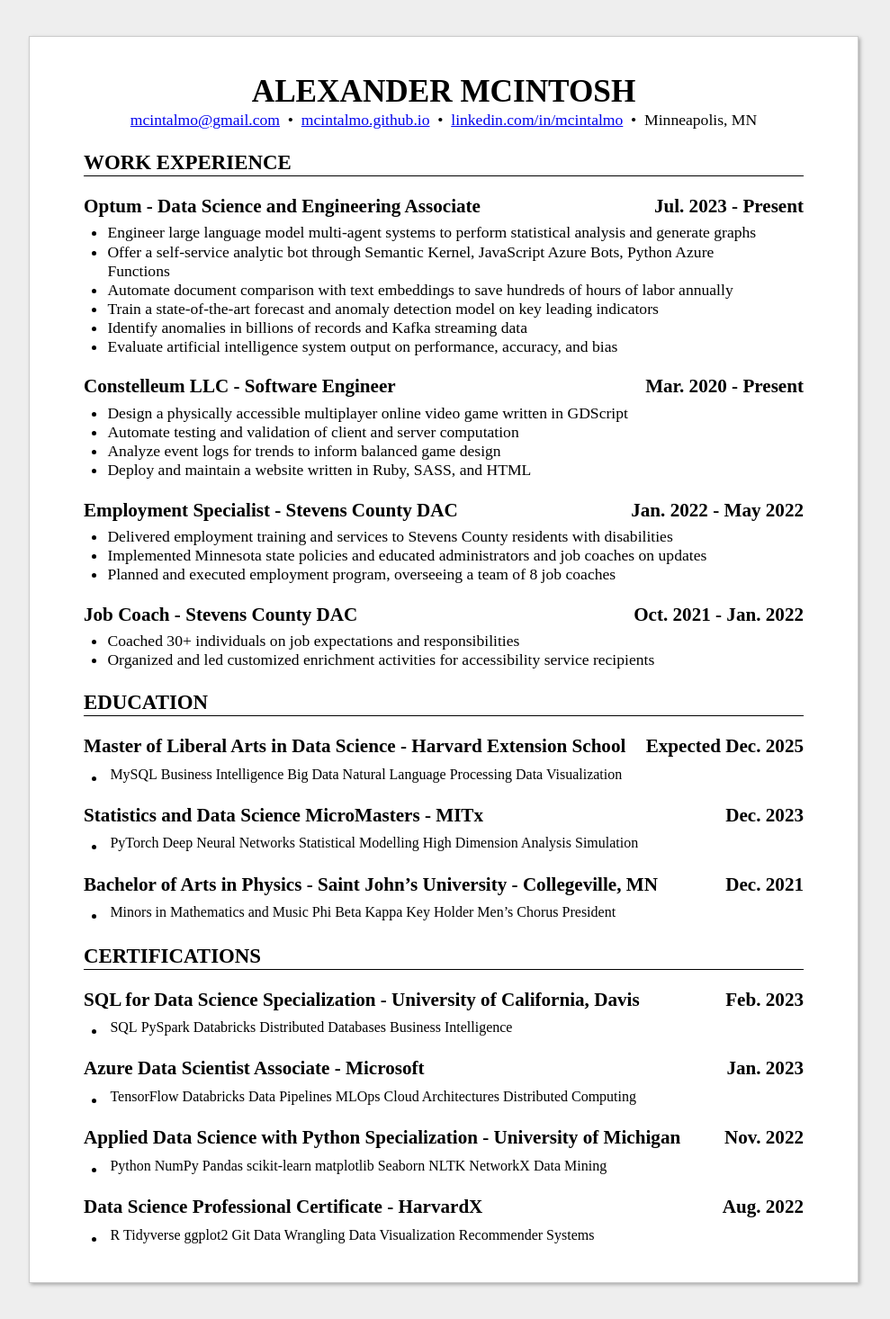
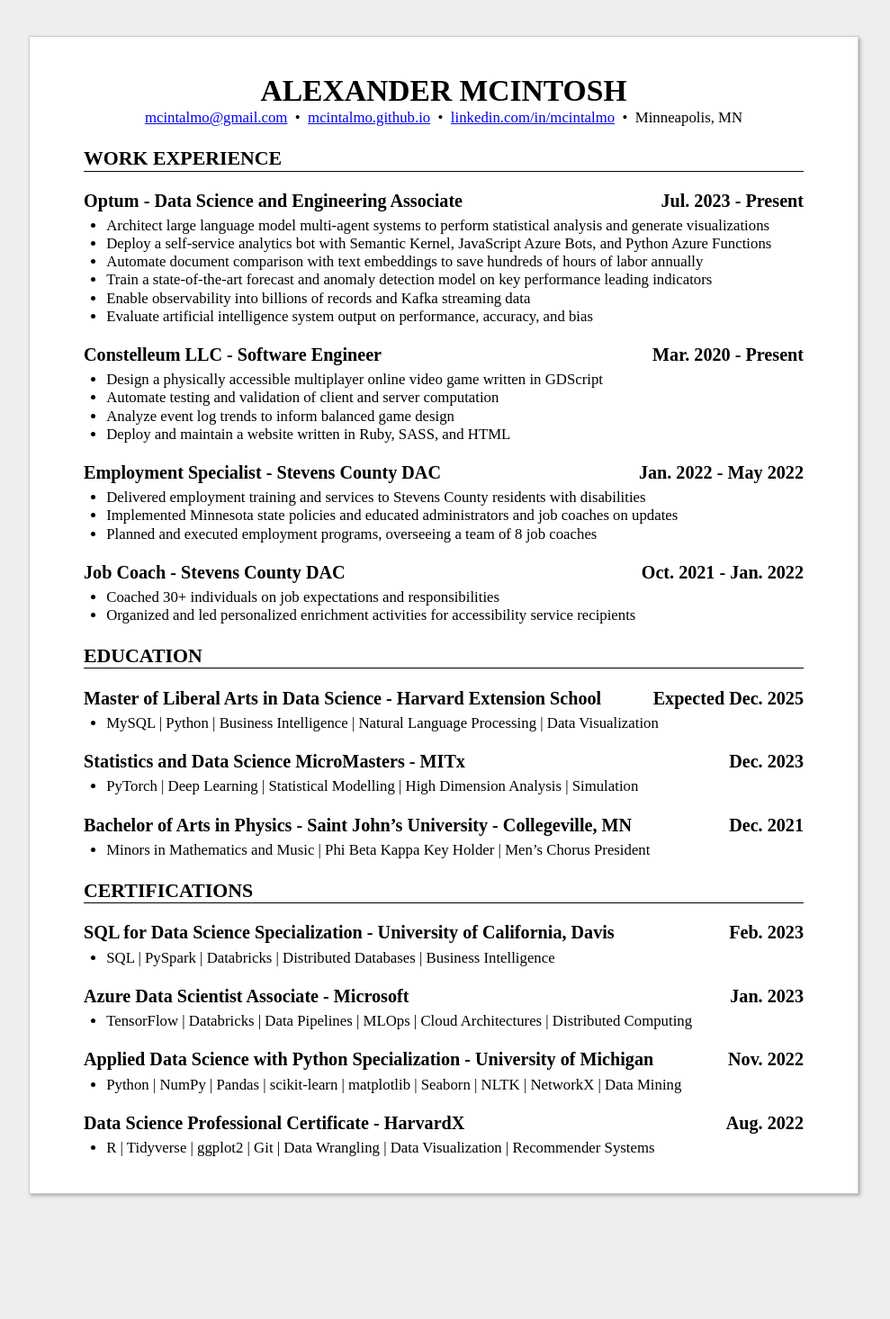
Before and after one commit to mcintalmo/mcintalmo.github.io, a Jekyll site: the page built from resume.md, in a window 1280 px wide. Shown: the whole page at 90% size, without its empty margins (147-1136 px from the left). Built offline with Jekyll 4.4.1, drawn with Linux system fonts in a browser that asks for light colours; after the commit the page ends 1367 px from its top, so only the background shows below that.

Commit message:
Update Resume

```diff
--- a/assets/css/resume.css
+++ b/assets/css/resume.css
@@ -1,7 +1,7 @@
 body {
     color: #000000;
     background: #EEEEEE;
-    font: 1.1em "Times New Roman";
+    font: 1.05em "Times New Roman";
     line-height: 1.2;
     margin: 40px 0;
 }
--- a/resume.md
+++ b/resume.md
@@ -19,60 +19,70 @@
 
 ### Optum - Data Science and Engineering Associate <span>Jul. 2023 - Present</span>
 
-- Engineer large language model multi-agent systems to perform statistical analysis and generate graphs
-- Offer a self-service analytic bot through Semantic Kernel, JavaScript Azure Bots, Python Azure Functions
-- Automate document comparison with text embeddings to save hundreds of hours of labor annually
-- Train a state-of-the-art forecast and anomaly detection model on key leading indicators
-- Identify anomalies in billions of records and Kafka streaming data
-- Evaluate artificial intelligence system output on performance, accuracy, and bias
+- Architect large language model multi-agent systems
+  to perform statistical analysis and generate visualizations
+- Deploy a self-service analytics bot
+  with Semantic Kernel, JavaScript Azure Bots, and Python Azure Functions
+- Automate document comparison with text embeddings
+  to save hundreds of hours of labor annually
+- Train a state-of-the-art forecast and anomaly detection model
+  on key performance leading indicators
+- Enable observability into billions of records
+  and Kafka streaming data
+- Evaluate artificial intelligence system output
+  on performance, accuracy, and bias
 
 ### Constelleum LLC - Software Engineer <span>Mar. 2020 - Present</span>
 
-- Design a physically accessible multiplayer online video game written in GDScript
+- Design a physically accessible multiplayer online video game
+  written in GDScript
 - Automate testing and validation of client and server computation
-- Analyze event logs for trends to inform balanced game design
+- Analyze event log trends to inform balanced game design
 - Deploy and maintain a website written in Ruby, SASS, and HTML
 
 ### Employment Specialist - Stevens County DAC <span>Jan. 2022 - May 2022</span>
 
-- Delivered employment training and services to Stevens County residents with disabilities
-- Implemented Minnesota state policies and educated administrators and job coaches on updates
-- Planned and executed employment program, overseeing a team of 8 job coaches
+- Delivered employment training and services
+  to Stevens County residents with disabilities
+- Implemented Minnesota state policies
+  and educated administrators and job coaches on updates
+- Planned and executed employment programs,
+  overseeing a team of 8 job coaches
 
 ### Job Coach - Stevens County DAC <span>Oct. 2021 - Jan. 2022</span>
 
 - Coached 30+ individuals on job expectations and responsibilities
-- Organized and led customized enrichment activities for accessibility service recipients
-
+- Organized and led personalized enrichment activities
+  for accessibility service recipients
 
 ## Education
 
 ### Master of Liberal Arts in Data Science - Harvard Extension School <span>Expected Dec. 2025</span>
 
-- MySQL | Business Intelligence | Big Data | Natural Language Processing | Data Visualization
+- MySQL \| Python \| Business Intelligence \| Natural Language Processing \| Data Visualization
 
 ### Statistics and Data Science MicroMasters - MITx <span>Dec. 2023</span>
 
-- PyTorch | Deep Neural Networks | Statistical Modelling | High Dimension Analysis | Simulation
+- PyTorch \| Deep Learning \| Statistical Modelling \| High Dimension Analysis \| Simulation
 
 ### Bachelor of Arts in Physics - Saint John’s University - Collegeville, MN <span>Dec. 2021</span>
 
-- Minors in Mathematics and Music | Phi Beta Kappa Key Holder | Men’s Chorus President
+- Minors in Mathematics and Music \| Phi Beta Kappa Key Holder \| Men’s Chorus President
 
 ## Certifications
 
 ### SQL for Data Science Specialization - University of California, Davis <span>Feb. 2023</span>
 
-- SQL | PySpark | Databricks | Distributed Databases | Business Intelligence
+- SQL \| PySpark \| Databricks \| Distributed Databases \| Business Intelligence
 
 ### Azure Data Scientist Associate - Microsoft <span>Jan. 2023</span>
 
-- TensorFlow | Databricks | Data Pipelines | MLOps | Cloud Architectures | Distributed Computing
+- TensorFlow \| Databricks \| Data Pipelines \| MLOps \| Cloud Architectures \| Distributed Computing
 
 ### Applied Data Science with Python Specialization - University of Michigan <span>Nov. 2022</span>
 
-- Python | NumPy | Pandas | scikit-learn | matplotlib | Seaborn | NLTK | NetworkX | Data Mining
+- Python \| NumPy \| Pandas \| scikit-learn \| matplotlib \| Seaborn \| NLTK \| NetworkX \| Data Mining
 
 ### Data Science Professional Certificate - HarvardX <span>Aug. 2022</span>
 
-- R | Tidyverse | ggplot2  | Git | Data Wrangling | Data Visualization | Recommender Systems
+- R \| Tidyverse \| ggplot2  \| Git \| Data Wrangling \| Data Visualization \| Recommender Systems
```
